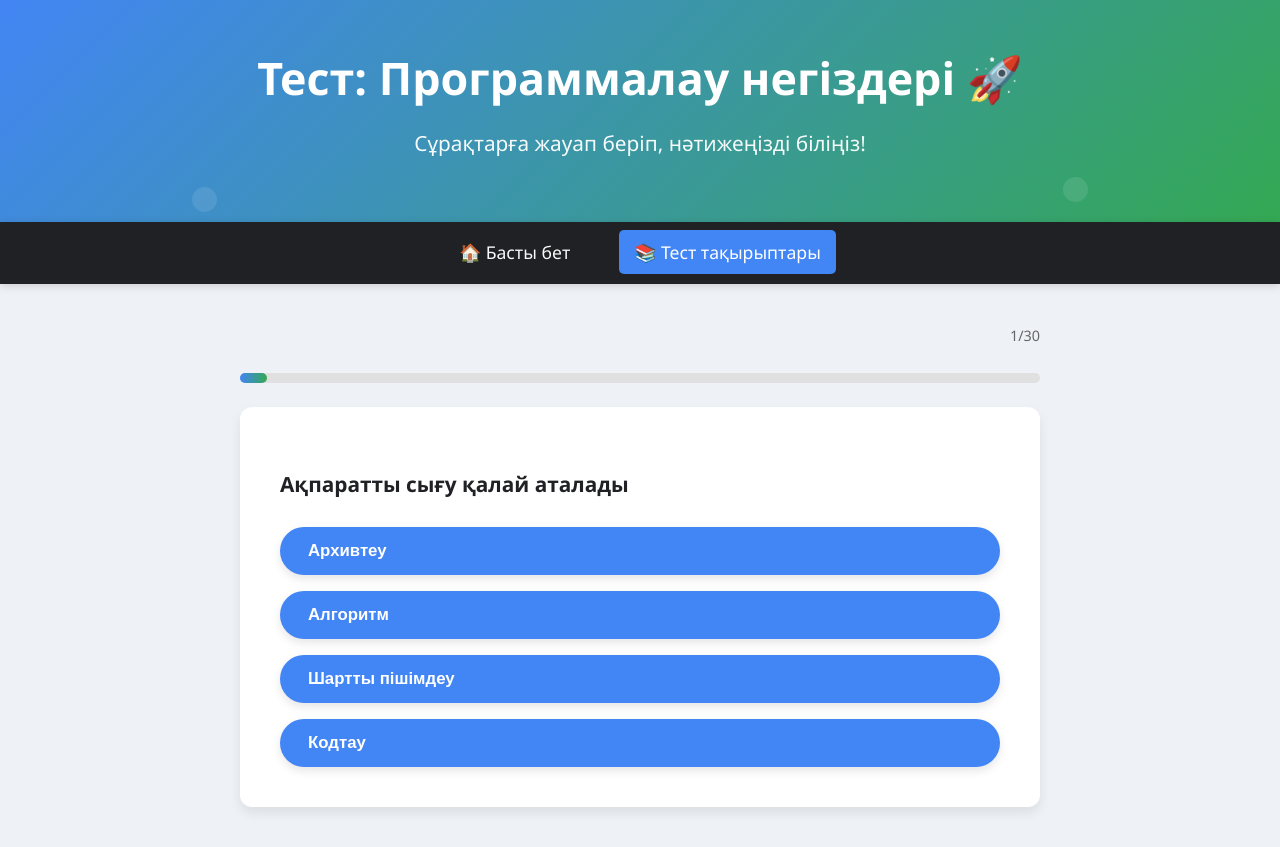
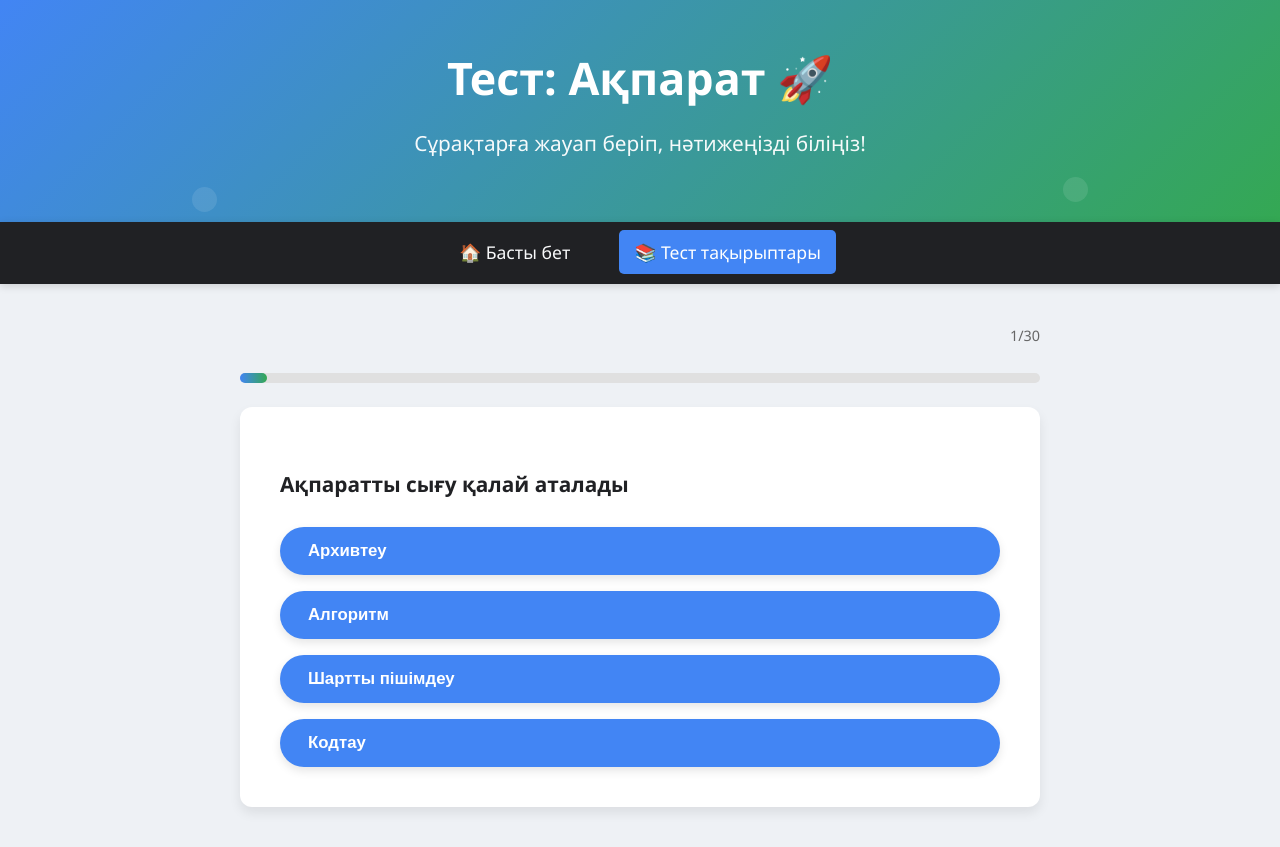
Before and after one commit to sautbekov077/ent4it, a plain HTML site: page aqparat.html in a window 1280 px wide. Drawn offline with Linux system fonts and the light colour scheme.

```diff
--- a/aqparat.html
+++ b/aqparat.html
@@ -281,7 +281,7 @@
 <body>
   <header>
     <div class="header-content">
-      <h1>Тест: Программалау негіздері 🚀</h1>
+      <h1>Тест: Ақпарат 🚀</h1>
       <p class="subtitle">Сұрақтарға жауап беріп, нәтижеңізді біліңіз!</p>
     </div>
   </header>
```
